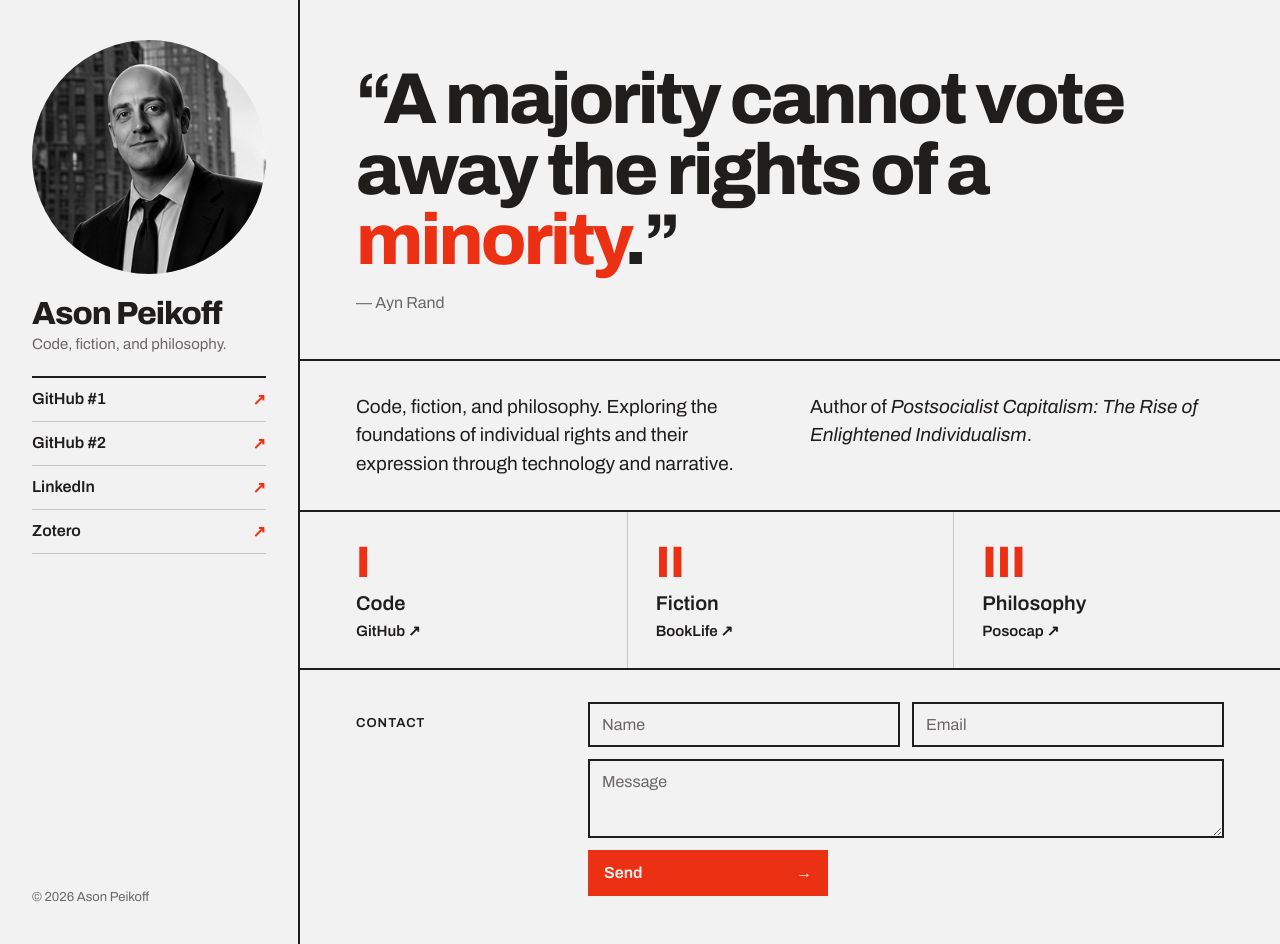
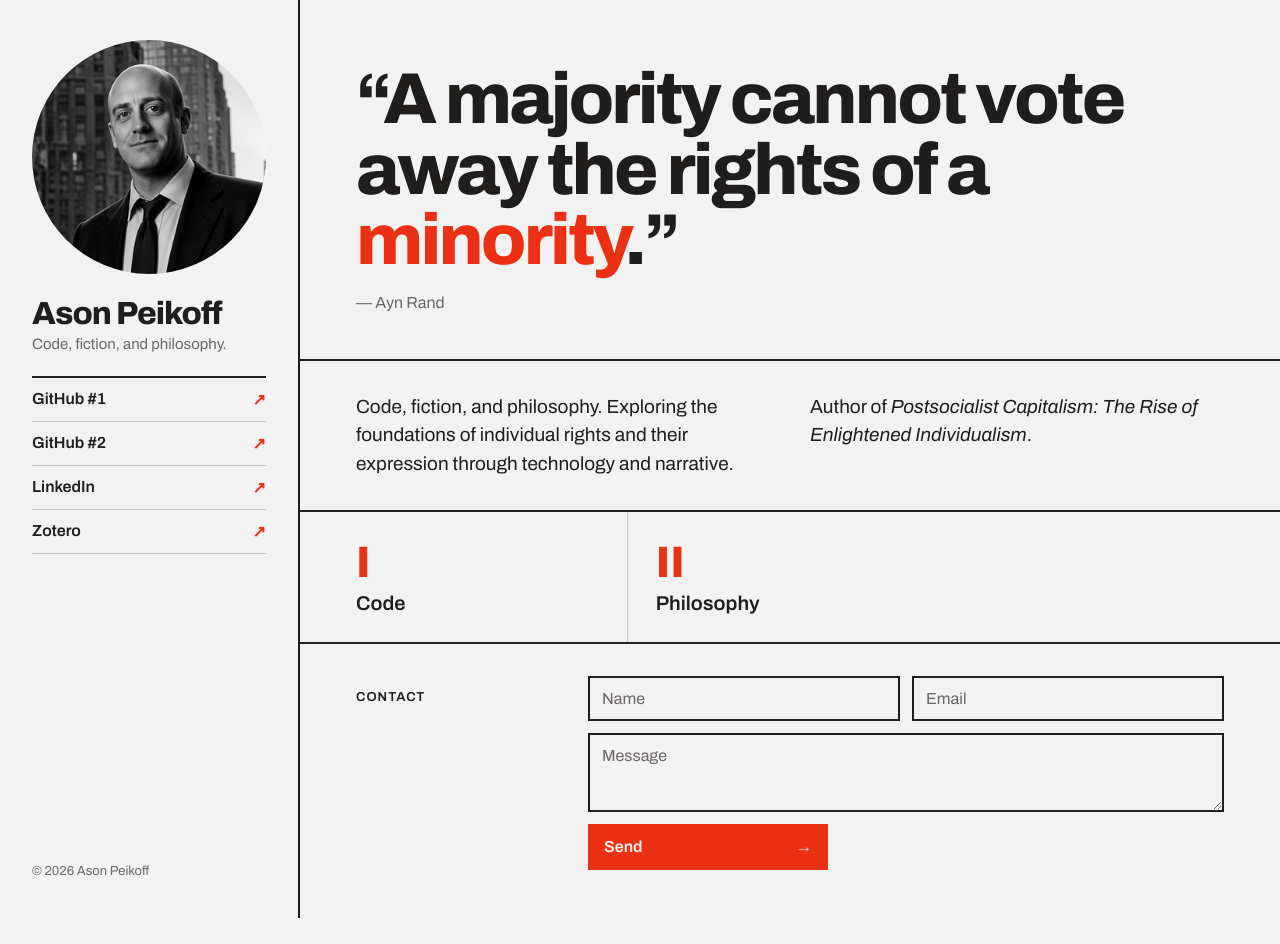
Before and after one commit to hack-r/asonpeikoff.com, a plain HTML site: page public/index.html in a window 1280 px wide. After the commit the page ends 918 px from the top, so only its background shows below. Drawn offline with Linux system fonts and the light colour scheme.

Commit message:
Remove BookLife link and make labels clickable for Code and Philosophy
Co-authored-by: hack-r <hack-r@users.noreply.github.com>

```diff
--- a/public/index.html
+++ b/public/index.html
@@ -58,21 +58,14 @@
       </section>
 
       <section class="band sections" aria-label="Sections">
-        <a class="cell" href="https://github.com/hack-r">
+        <div class="cell">
           <span class="numeral" aria-hidden="true">I</span>
-          <span class="label">Code</span>
-          <span class="link">GitHub ↗</span>
-        </a>
-        <a class="cell" href="https://booklife.com/profile/ason-peikoff-122657">
+          <a class="label" href="https://github.com/hack-r">Code</a>
+        </div>
+        <div class="cell">
           <span class="numeral" aria-hidden="true">II</span>
-          <span class="label">Fiction</span>
-          <span class="link">BookLife ↗</span>
-        </a>
-        <a class="cell" href="https://posocap.com">
-          <span class="numeral" aria-hidden="true">III</span>
-          <span class="label">Philosophy</span>
-          <span class="link">Posocap ↗</span>
-        </a>
+          <a class="label" href="https://posocap.com">Philosophy</a>
+        </div>
       </section>
 
       <section class="band contact" id="contact">
--- a/public/styles.css
+++ b/public/styles.css
@@ -169,6 +169,9 @@ p, h1, h2, blockquote { margin: 0; }
 .cell:first-child { padding-left: 56px; }
 .cell + .cell { border-left: var(--rule-minor); }
 
+.cell .label { color: inherit; text-decoration: none; }
+.cell .label:hover { color: var(--accent); }
+
 .numeral {
   font-size: 44px;
   font-weight: 800;
```
